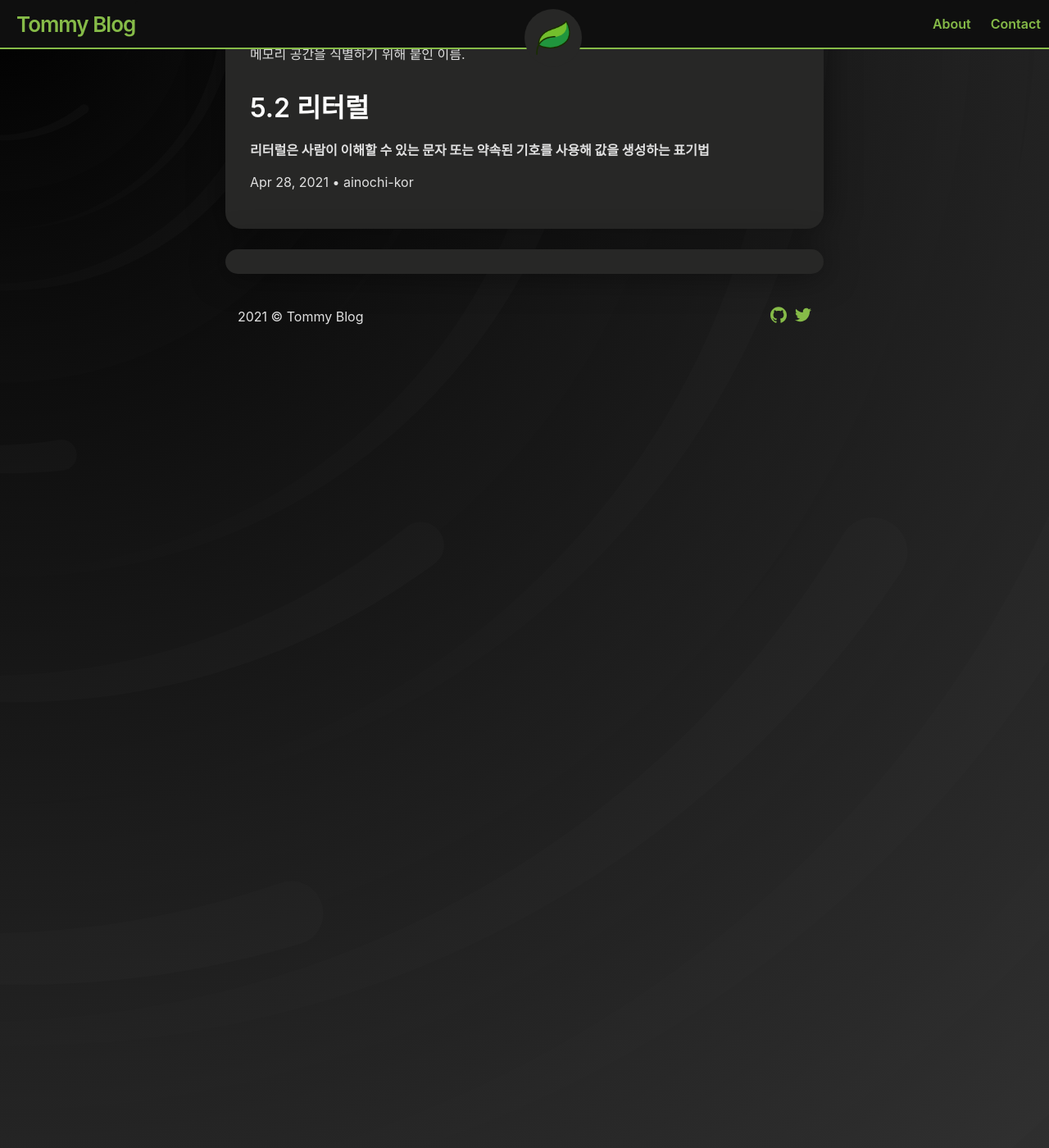
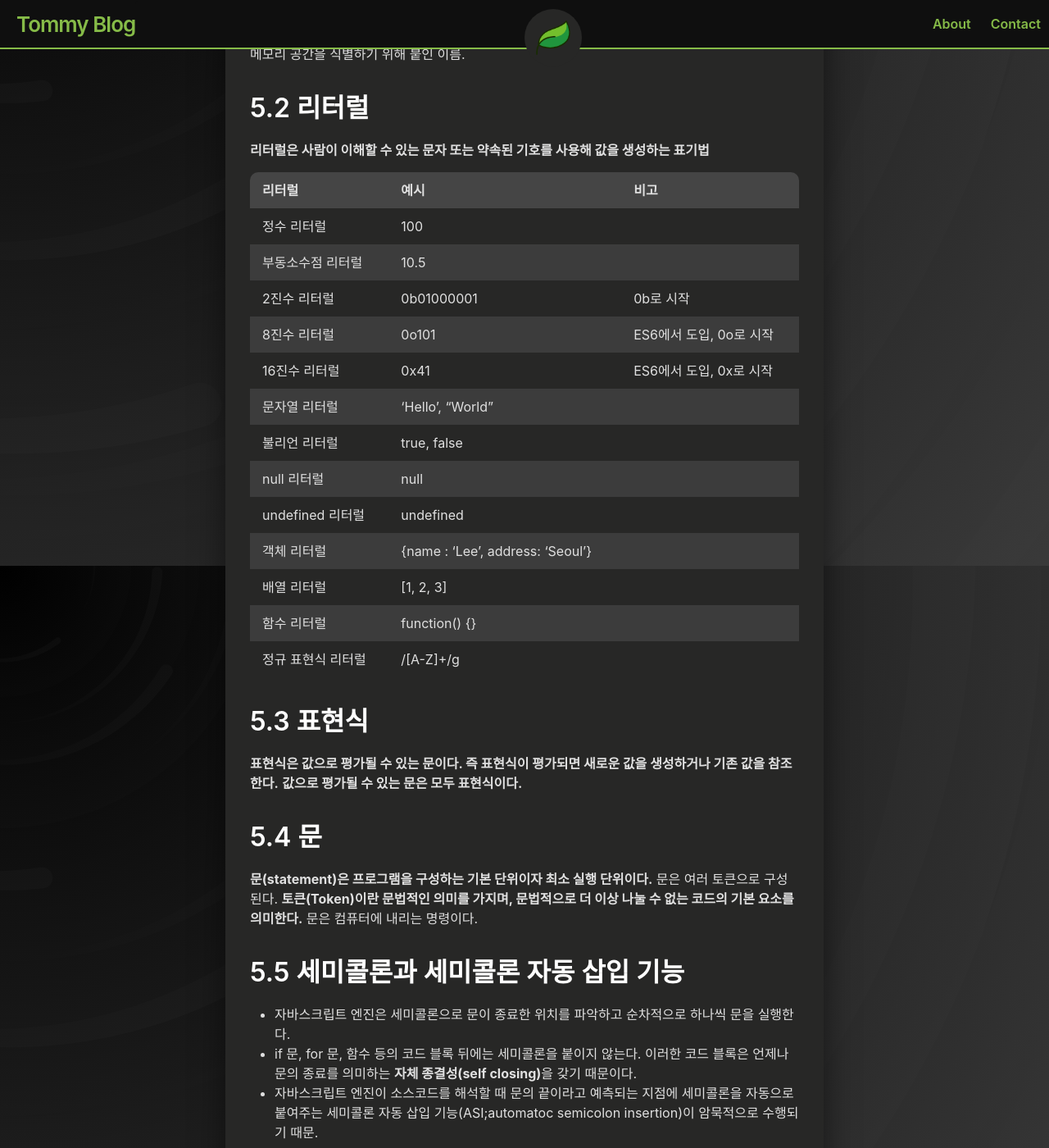
Before and after one commit to ainochi-kor/ainochi-kor.github.io, a Jekyll site: the page built from _posts/ModernJS/2021-04-28-04장_표현식과 문.md, in a window 1280 px wide and 1400 px high, scrolled down 270 px. Shown: the whole window at 82% size. Built offline with Jekyll 4.4.1, drawn with Linux system fonts in a browser that asks for light colours; a script that is not in the unit is left out; some of the changed text lies outside the part shown.

Commit message:
표현식과 문

```diff
--- a/_posts/ModernJS/2021-04-28-04장_표현식과 문.md
+++ b/_posts/ModernJS/2021-04-28-04장_표현식과 문.md
@@ -11,3 +11,39 @@ title: 05장 표현식과 문
 
 ## 5.2 리터럴
 **리터럴은 사람이 이해할 수 있는 문자 또는 약속된 기호를 사용해 값을 생성하는 표기법**
+
+리터럴|예시 |비고 |
+----------|-------------------|----------|
+정수 리터럴|100||
+부동소수점 리터럴|10.5||
+2진수 리터럴|0b01000001|0b로 시작|
+8진수 리터럴|0o101|ES6에서 도입, 0o로 시작
+16진수 리터럴|0x41|ES6에서 도입, 0x로 시작
+문자열 리터럴|'Hello', "World"||
+불리언 리터럴|true, false||
+null 리터럴|null||
+undefined 리터럴|undefined||
+객체 리터럴|{name : 'Lee', address: 'Seoul'}||
+배열 리터럴|[1, 2, 3]||
+함수 리터럴|function() {}||
+정규 표현식 리터럴|/[A-Z]+/g||
+
+## 5.3 표현식
+**표현식은 값으로 평가될 수 있는 문이다. 즉 표현식이 평가되면 새로운 값을 생성하거나 기존 값을 참조한다.**
+**값으로 평가될 수 있는 문은 모두 표현식이다.**
+
+## 5.4 문
+**문(statement)은 프로그램을 구성하는 기본 단위이자 최소 실행 단위이다.**
+문은 여러 토큰으로 구성된다.
+**토큰(Token)이란 문법적인 의미를 가지며, 문법적으로 더 이상 나눌 수 없는 코드의 기본 요소를 의미한다.**
+문은 컴퓨터에 내리는 명령이다.
+
+## 5.5 세미콜론과 세미콜론 자동 삽입 기능
+- 자바스크립트 엔진은 세미콜론으로 문이 종료한 위치를 파악하고 순차적으로 하나씩 문을 실행한다.
+- if 문, for 문, 함수 등의 코드 블록 뒤에는 세미콜론을 붙이지 않는다. 이러한 코드 블록은 언제나 문의 종료를 의미하는 **자체 종결성(self closing)**을 갖기 때문이다.
+- 자바스크립트 엔진이 소스코드를 해석할 때 문의 끝이라고 예측되는 지점에 세미콜론을 자동으로 붙여주는 세미콜론 자동 삽입 기능(ASI;automatoc semicolon insertion)이 암묵적으로 수행되기 때문.
+
+## 5.6 표현식인 문과 표현식이 아닌 문.
+- 표현식인 문은 값으로 평가될 수 있는 문.
+- 표현식이 아닌 문은 값으로 평가될 수 없는 문.
+**표현식인 문과 표현식이 아닌 문을 구별하는 가장 간단하고 명료한 방법은 변수에 할당해 보는 것.**
```
